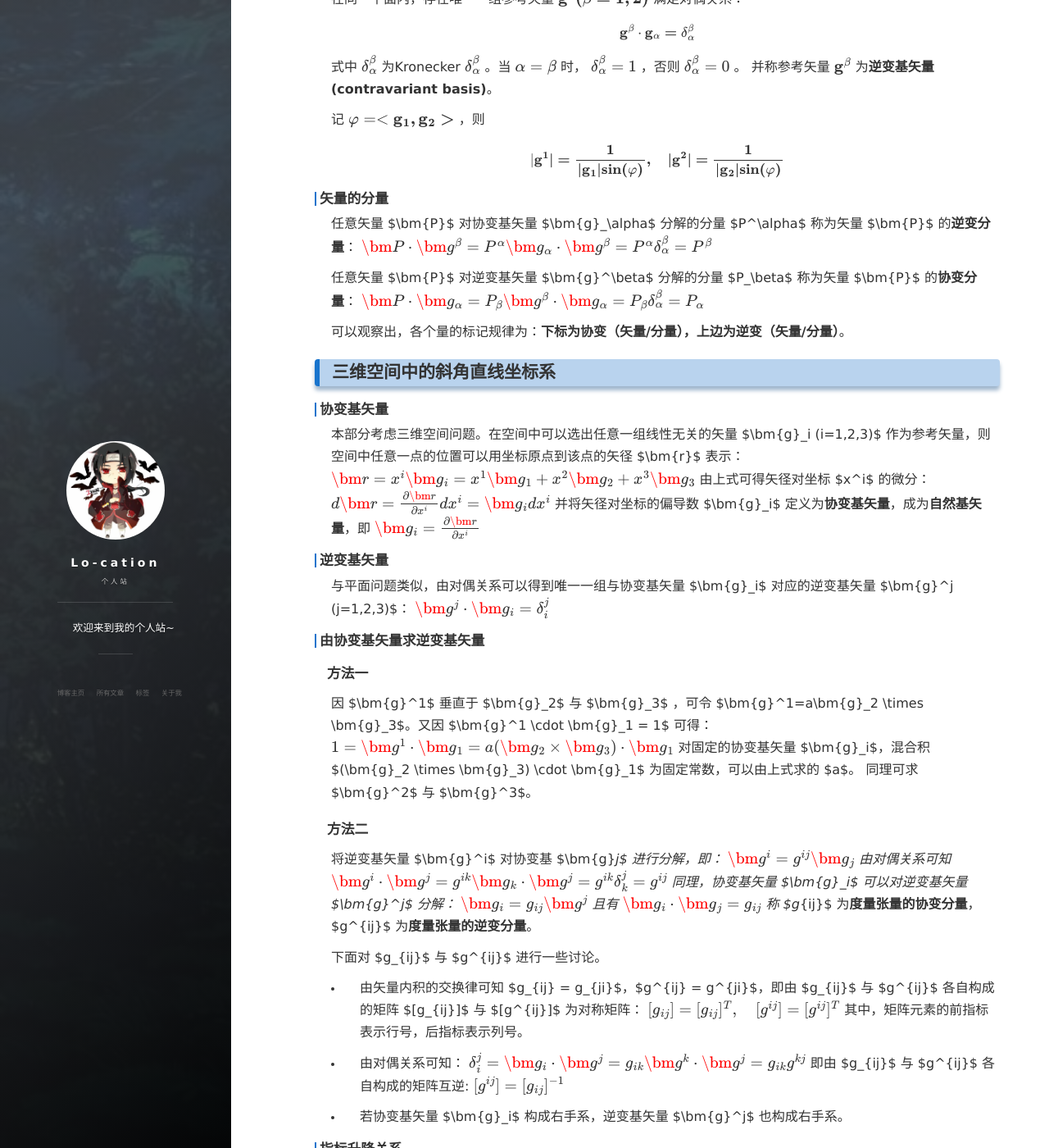
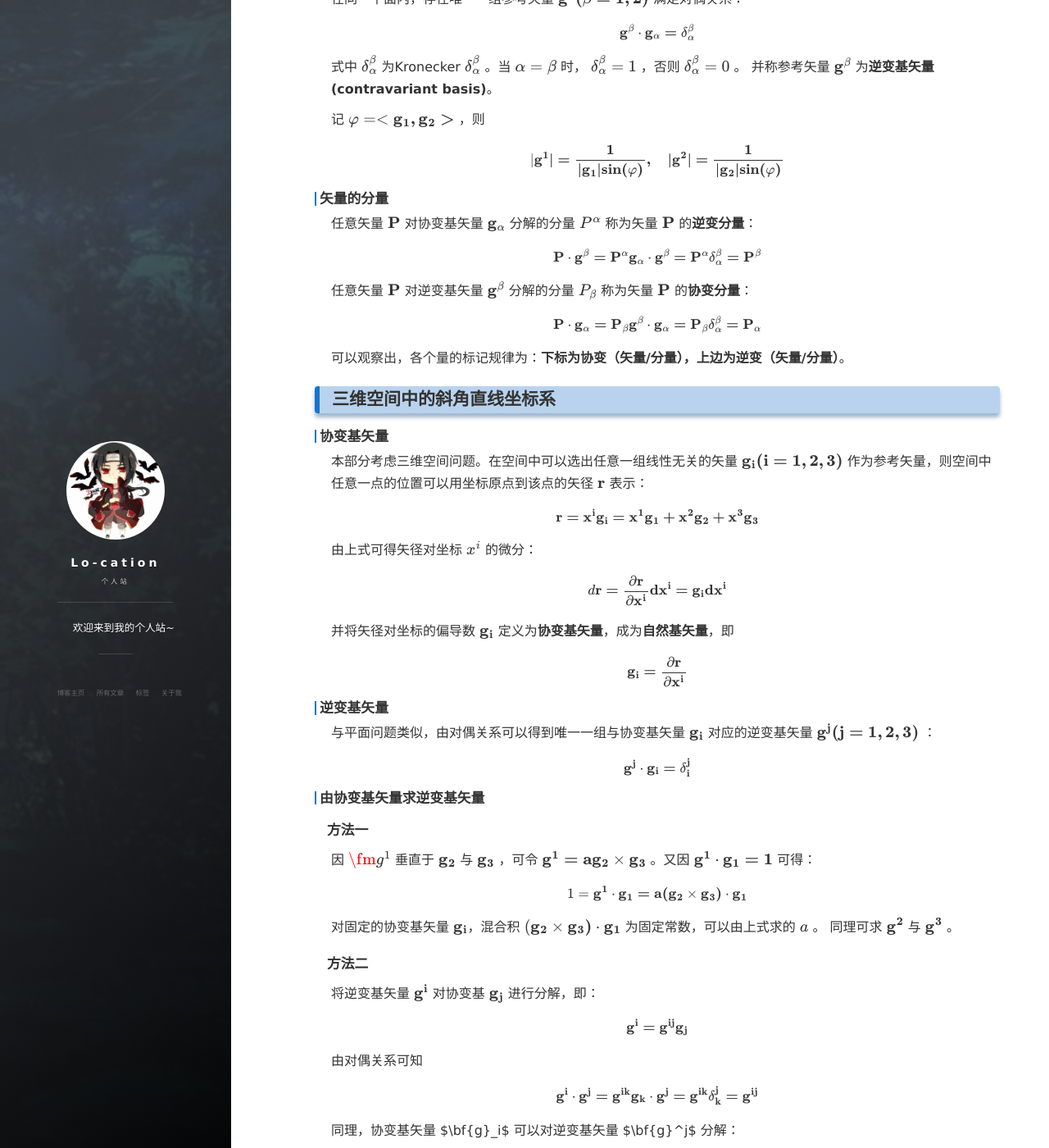
Before and after one commit to lo-cation/lo-cation.github.io, a Jekyll site: the page built from _posts/2022-05-24-covariant-contravariant.md, in a window 1280 px wide and 1400 px high, scrolled down 703 px. Shown: the whole window at 82% size. Built offline with Jekyll 4.4.1, drawn with Linux system fonts in a browser that asks for light colours; nearby versions of some CDN libraries; some of the changed text lies outside the part shown.

Commit message:
Update 2022-05-24-covariant-contravariant.md

```diff
--- a/_posts/2022-05-24-covariant-contravariant.md
+++ b/_posts/2022-05-24-covariant-contravariant.md
@@ -32,100 +32,129 @@ $$
 $$
 
 ### 矢量的分量
-任意矢量 $\bm{P}$ 对协变基矢量 $\bm{g}_\alpha$ 分解的分量 $P^\alpha$ 称为矢量 $\bm{P}$ 的**逆变分量**：
+任意矢量 $$\bf{P}$$ 对协变基矢量 $$\bf{g}_\alpha$$ 分解的分量 $$P^\alpha$$ 称为矢量 $$\bf{P}$$ 的**逆变分量**：
+
 $$
-\bm{P} \cdot \bm{g}^\beta = P^\alpha\bm{g}_\alpha \cdot \bm{g}^\beta = P^\alpha \delta_{\alpha}^{\beta} = P^\beta
+\bf{P} \cdot \bf{g}^\beta = P^\alpha\bf{g}_\alpha \cdot \bf{g}^\beta = P^\alpha \delta_{\alpha}^{\beta} = P^\beta
 $$
 
-任意矢量 $\bm{P}$ 对逆变基矢量 $\bm{g}^\beta$ 分解的分量 $P_\beta$ 称为矢量 $\bm{P}$ 的**协变分量**：
+任意矢量 $$\bf{P}$$ 对逆变基矢量 $$\bf{g}^\beta$$ 分解的分量 $$P_\beta$$ 称为矢量 $$\bf{P}$$ 的**协变分量**：
+
 $$
-\bm{P} \cdot \bm{g}_\alpha = P_\beta\bm{g}^\beta \cdot \bm{g}_\alpha = P_\beta \delta_{\alpha}^{\beta} = P_\alpha
+\bf{P} \cdot \bf{g}_\alpha = P_\beta\bf{g}^\beta \cdot \bf{g}_\alpha = P_\beta \delta_{\alpha}^{\beta} = P_\alpha
 $$
 
 可以观察出，各个量的标记规律为：**下标为协变（矢量/分量），上边为逆变（矢量/分量）**。
 
 ## 三维空间中的斜角直线坐标系
 ### 协变基矢量
-本部分考虑三维空间问题。在空间中可以选出任意一组线性无关的矢量 $\bm{g}_i (i=1,2,3)$ 作为参考矢量，则空间中任意一点的位置可以用坐标原点到该点的矢径 $\bm{r}$ 表示：
+本部分考虑三维空间问题。在空间中可以选出任意一组线性无关的矢量 $$\bf{g}_i (i=1,2,3)$$ 作为参考矢量，则空间中任意一点的位置可以用坐标原点到该点的矢径 $$\bf{r}$$ 表示：
+
 $$
-\bm{r} = x^i \bm{g}_i = x^1 \bm{g}_1 + x^2 \bm{g}_2 + x^3 \bm{g}_3
+\bf{r} = x^i \bf{g}_i = x^1 \bf{g}_1 + x^2 \bf{g}_2 + x^3 \bf{g}_3
 $$
-由上式可得矢径对坐标 $x^i$ 的微分：
+
+由上式可得矢径对坐标 $$x^i$$ 的微分：
+
 $$
-d\bm{r} = \frac{\partial \bm{r}}{\partial x^i} dx^i = \bm{g}_i dx^i
+d\bf{r} = \frac{\partial \bf{r}}{\partial x^i} dx^i = \bf{g}_i dx^i
 $$
-并将矢径对坐标的偏导数 $\bm{g}_i$ 定义为**协变基矢量**，成为**自然基矢量**，即
+
+并将矢径对坐标的偏导数 $$\bf{g}_i$$ 定义为**协变基矢量**，成为**自然基矢量**，即
+
 $$
-\bm{g}_i = \frac{\partial \bm{r}}{\partial x^i}
+\bf{g}_i = \frac{\partial \bf{r}}{\partial x^i}
 $$
 
 ### 逆变基矢量
-与平面问题类似，由对偶关系可以得到唯一一组与协变基矢量 $\bm{g}_i$ 对应的逆变基矢量 $\bm{g}^j (j=1,2,3)$：
+与平面问题类似，由对偶关系可以得到唯一一组与协变基矢量 $$\bf{g}_i$$ 对应的逆变基矢量 $$\bf{g}^j (j=1,2,3)$$ ：
+
 $$
-\bm{g}^j \cdot \bm{g}_i = \delta_i^j
+\bf{g}^j \cdot \bf{g}_i = \delta_i^j
 $$
 
 ### 由协变基矢量求逆变基矢量
 #### 方法一
-因 $\bm{g}^1$ 垂直于 $\bm{g}_2$ 与 $\bm{g}_3$ ，可令 $\bm{g}^1=a\bm{g}_2 \times \bm{g}_3$。又因 $\bm{g}^1 \cdot \bm{g}_1 = 1$ 可得：
+因 $$\fm{g}^1$$ 垂直于 $$\bf{g}_2$$ 与 $$\bf{g}_3$$ ，可令 $$\bf{g}^1=a\bf{g}_2 \times \bf{g}_3$$ 。又因 $$\bf{g}^1 \cdot \bf{g}_1 = 1$$ 可得：
+
 $$
-1 = \bm{g}^1 \cdot \bm{g}_1 = a(\bm{g}_2 \times \bm{g}_3) \cdot \bm{g}_1
+1 = \bf{g}^1 \cdot \bf{g}_1 = a(\bf{g}_2 \times \bf{g}_3) \cdot \bf{g}_1
 $$
-对固定的协变基矢量 $\bm{g}_i$，混合积 $(\bm{g}_2 \times \bm{g}_3) \cdot \bm{g}_1$ 为固定常数，可以由上式求的 $a$。
-同理可求 $\bm{g}^2$ 与 $\bm{g}^3$。
+
+对固定的协变基矢量 $$\bf{g}_i$$，混合积 $$(\bf{g}_2 \times \bf{g}_3) \cdot \bf{g}_1$$ 为固定常数，可以由上式求的 $$a$$ 。
+同理可求 $$\bf{g}^2$$ 与 $$\bf{g}^3$$ 。
 
 #### 方法二
-将逆变基矢量 $\bm{g}^i$ 对协变基 $\bm{g}_j$ 进行分解，即：
+将逆变基矢量 $$\bf{g}^i$$ 对协变基 $$\bf{g}_j$$ 进行分解，即：
+
 $$
-\bm{g}^i = g^{ij} \bm{g}_j
+\bf{g}^i = g^{ij} \bf{g}_j
 $$
+
 由对偶关系可知
+
 $$
-\bm{g}^i \cdot \bm{g}^j = g^{ik} \bm{g}_k \cdot \bm{g}^j = g^{ik} \delta_k^j = g^{ij}
+\bf{g}^i \cdot \bf{g}^j = g^{ik} \bf{g}_k \cdot \bf{g}^j = g^{ik} \delta_k^j = g^{ij}
 $$
-同理，协变基矢量 $\bm{g}_i$ 可以对逆变基矢量 $\bm{g}^j$ 分解：
+
+同理，协变基矢量 $\bf{g}_i$ 可以对逆变基矢量 $\bf{g}^j$ 分解：
+
 $$
-\bm{g}_i = g_{ij} \bm{g}^j
+\bf{g}_i = g_{ij} \bf{g}^j
 $$
+
 且有
+
 $$
-\bm{g}_i \cdot \bm{g}_j = g_{ij}
+\bfg}_i \cdot \bf{g}_j = g_{ij}
 $$
-称 $g_{ij}$ 为**度量张量的协变分量**， $g^{ij}$ 为**度量张量的逆变分量**。
 
-下面对 $g_{ij}$ 与 $g^{ij}$ 进行一些讨论。
-* 由矢量内积的交换律可知 $g_{ij} = g_{ji}$，$g^{ij} = g^{ji}$，即由 $g_{ij}$ 与 $g^{ij}$ 各自构成的矩阵 $[g_{ij}]$ 与 $[g^{ij}]$ 为对称矩阵：
+称 $$g_{ij}$$ 为**度量张量的协变分量**， $$g^{ij}$$ 为**度量张量的逆变分量**。
+
+下面对 $$g_{ij}$$ 与 $$g^{ij}$$ 进行一些讨论。
+* 由矢量内积的交换律可知 $$g_{ij} = g_{ji}$$ ，$$g^{ij} = g^{ji}$$ ，即由 $$g_{ij}$$ 与 $$g^{ij}$$ 各自构成的矩阵 $$[g_{ij}]$$ 与 $$[g^{ij}]$$ 为对称矩阵：
+
 $$
 [g_{ij}] = [g_{ij}]^T, \quad [g^{ij}] = [g^{ij}]^T
 $$
+
 其中，矩阵元素的前指标表示行号，后指标表示列号。
 
 * 由对偶关系可知：
+
 $$
-\delta_i^j = \bm{g}_i \cdot \bm{g}^j = g_{ik} \bm{g}^k \cdot \bm{g}^j = g_{ik} g^{kj}
+\delta_i^j = \bf{g}_i \cdot \bf{g}^j = g_{ik} \bf{g}^k \cdot \bf{g}^j = g_{ik} g^{kj}
 $$
-即由 $g_{ij}$ 与 $g^{ij}$ 各自构成的矩阵互逆:
+
+即由 $$g_{ij}$ 与 $$g^{ij}$ 各自构成的矩阵互逆:
+
 $$
 [g^{ij}] = [g_{ij}]^{-1}
 $$
 
-* 若协变基矢量 $\bm{g}_i$ 构成右手系，逆变基矢量 $\bm{g}^j$ 也构成右手系。
+* 若协变基矢量 $$\bf{g}_i$$ 构成右手系，逆变基矢量 $$\bf{g}^j$$ 也构成右手系。
 
 ### 指标升降关系
-与平面问题类似，任意矢量 $\bm{P}$ 既可以对协变基矢量分解，有可以对逆变基矢量分解
+与平面问题类似，任意矢量 $$\bf{P}$$ 既可以对协变基矢量分解，有可以对逆变基矢量分解
+
 $$
-\bm{P} = P^i \bm{g}_i = P_j \bm{g}^j
+\bf{P} = P^i \bf{g}_i = P_j \bf{g}^j
 $$
+
 且有
+
 $$
-P^i = \bm{P} \cdot \bm{g}^i = P_k \bm{g}^k \cdot \bm{g}^i = P_k g^{ki} \\
-P_j = \bm{P} \cdot \bm{g}_j = P^k \bm{g}_k \cdot \bm{g}_j = P^k g_{kj}
+P^i = \bf{P} \cdot \bf{g}^i = P_k \bf{g}^k \cdot \bf{g}^i = P_k g^{ki} \\
+P_j = \bf{P} \cdot \bf{g}_j = P^k \bf{g}_k \cdot \bf{g}_j = P^k g_{kj}
 $$
+
 上述两式称为矢量分量的**指标升降关系**。
 
 基矢量也有类似的指标升降关系:
+
 $$
-\bm{g}^i = g^{ij} \bm{g}_j \\
-\bm{g}_i = g_{ij} \bm{g}^j
+\bf{g}^i = g^{ij} \bf{g}_j \\
+\bf{g}_i = g_{ij} \bf{g}^j
 $$
-可以发现，起升指标作用的是度量张量的逆变分量 $g^{ij}$，起降指标作用的是度量张量的协变分量 $g_{ij}$。度量张量的分量可以把需要升降的矢量/矢量分量的指标转变为相同位置的指标，即变换后的指标位置与度量张量的分量指标位置相同。
+
+可以发现，起升指标作用的是度量张量的逆变分量 $$g^{ij}$$ ，起降指标作用的是度量张量的协变分量 $$g_{ij}$$ 。度量张量的分量可以把需要升降的矢量/矢量分量的指标转变为相同位置的指标，即变换后的指标位置与度量张量的分量指标位置相同。
```
